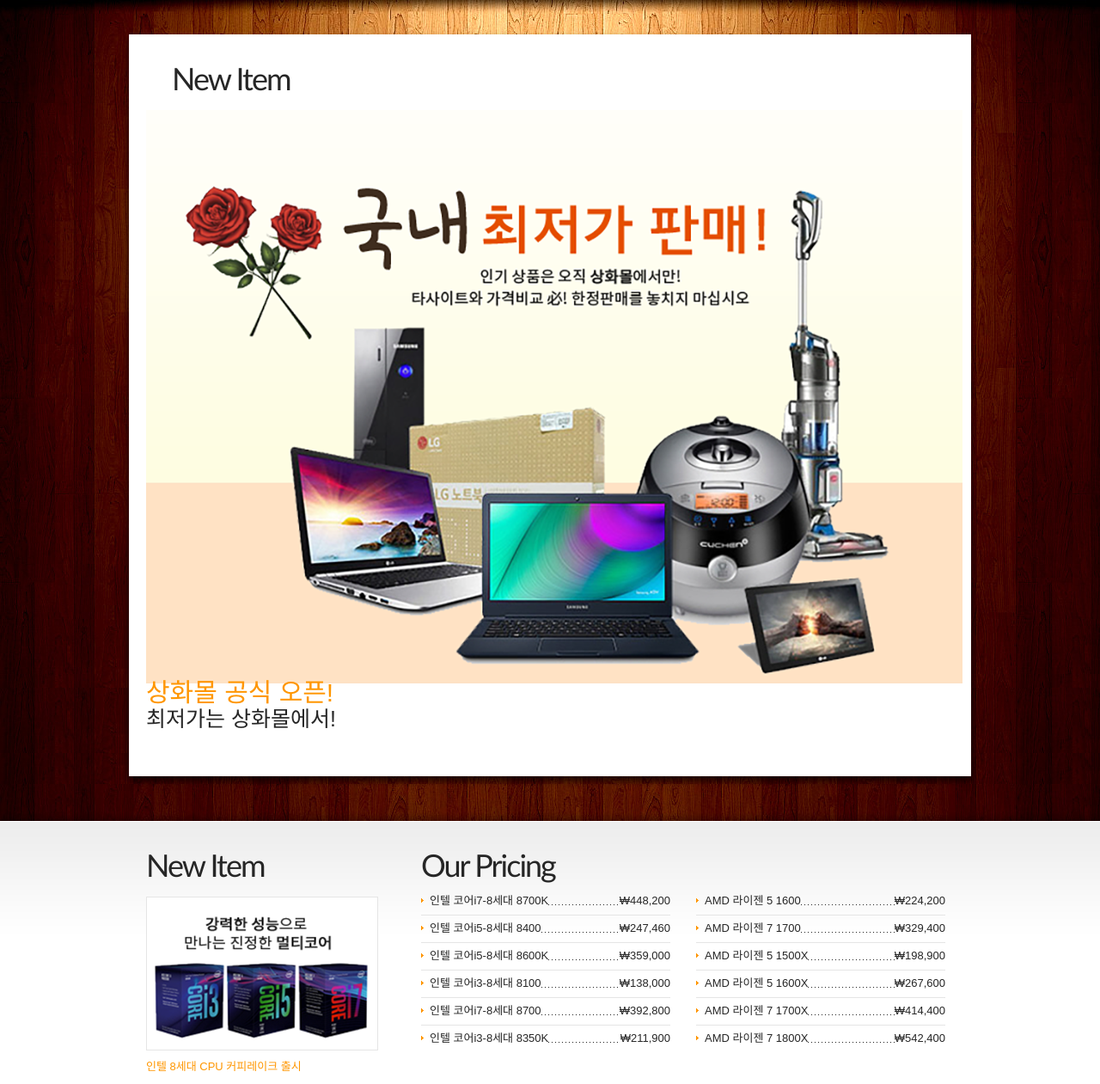
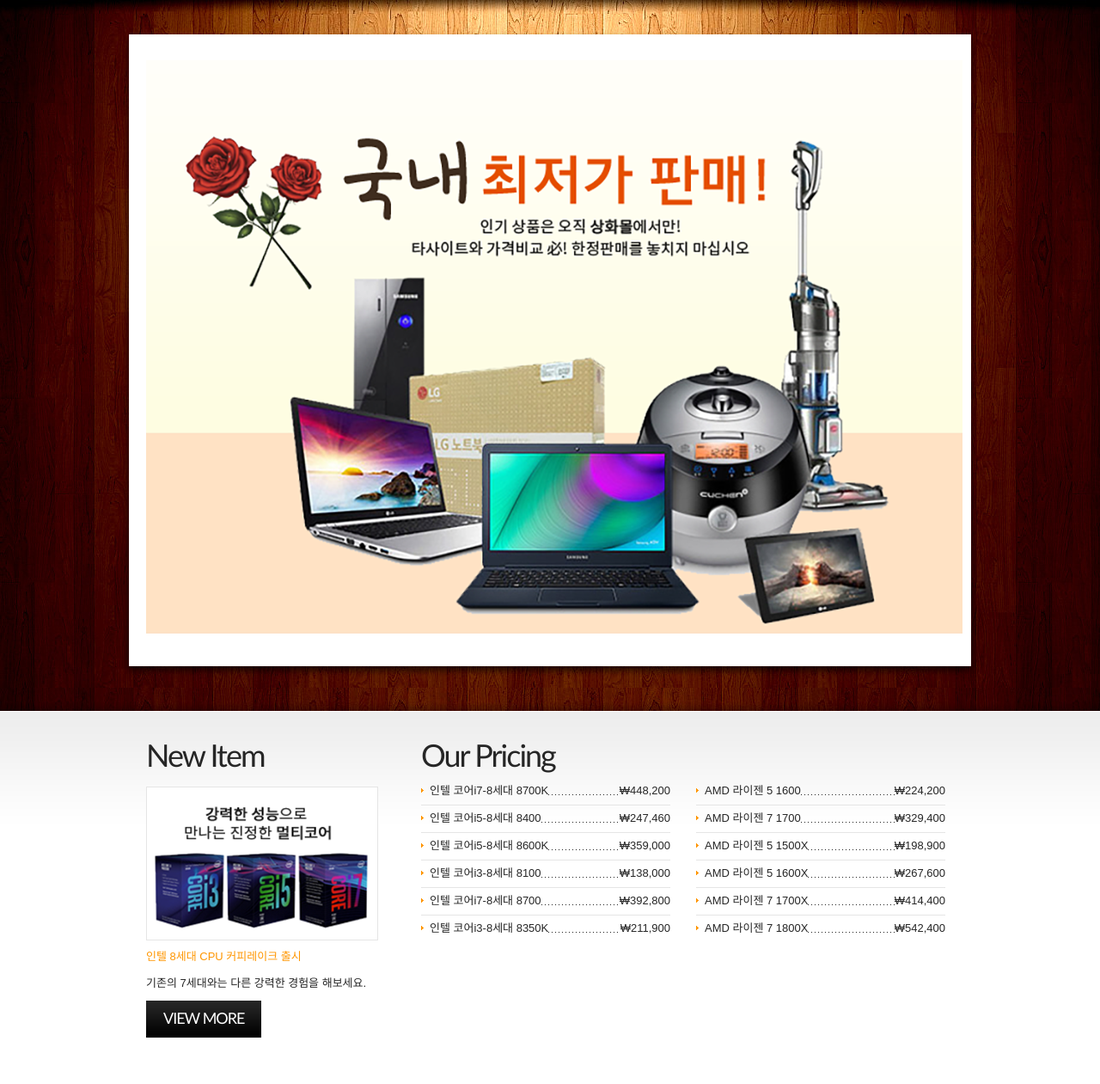
Before and after one commit to jajaspider/mall, a Django app: page / in a window 1280 px wide. Shown: the part 172-1433 px from the top of the page at 86% size. Run offline with Django 3.2, Linux system fonts and the light colour scheme; some libraries are stand-ins or nearby versions; some web fonts are replaced.

Commit message:
category 페이지 수정

```diff
--- a/shopping/templates/shopping/index.html
+++ b/shopping/templates/shopping/index.html
@@ -10,13 +10,8 @@
                 <div class="container_12">
                   <div class="wrapper">
                     <div class="grid_12">
-                      <div class="indent-left p2">
-                        <h3 class="p0">New Item</h3>
-                      </div>
                       <div>
                         <img src='{% static "images/main_banner.png" %}' alt="" />
-                        <p class="color-4 prev-indent-bot" style="font-size:30px;">상화몰 공식 오픈!</p>
-                        <p style="font-size:25px;">최저가는 상화몰에서!</p>
                       </div>
                     </div>
                   </div>
```
